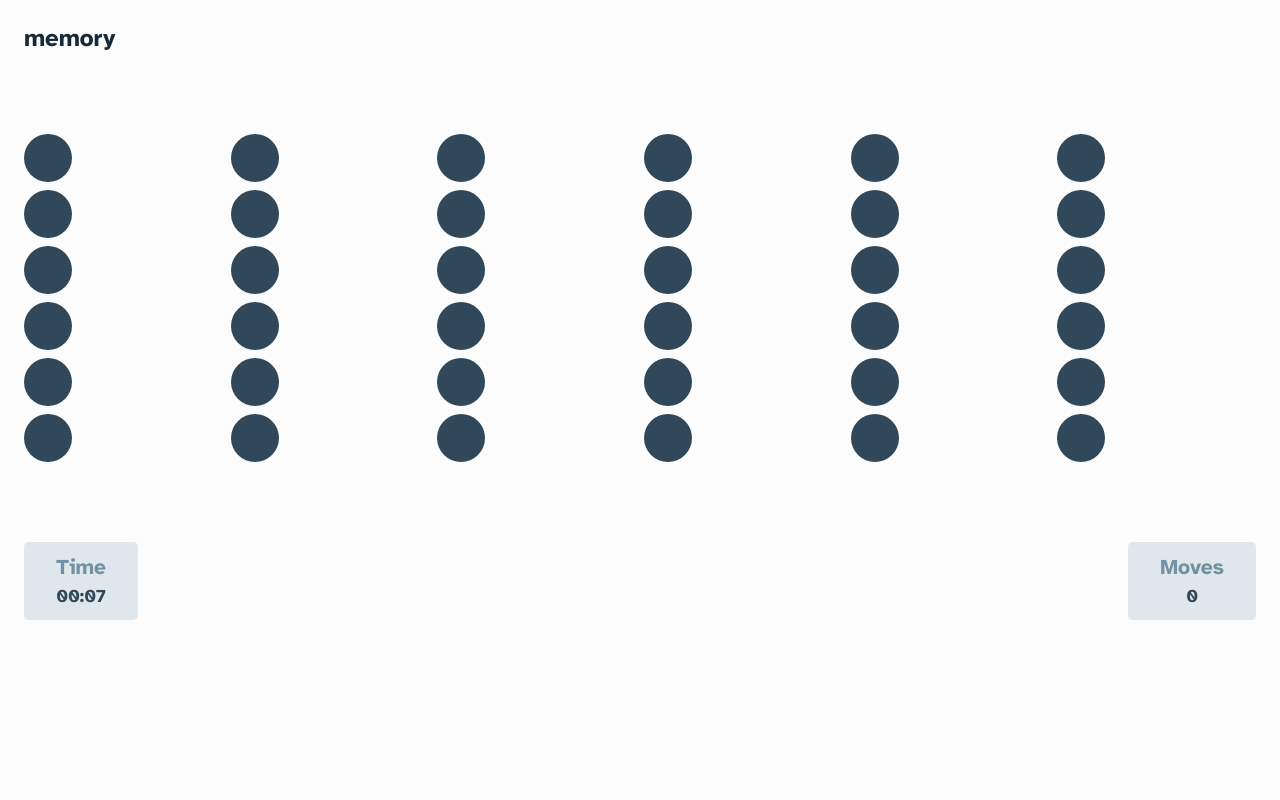
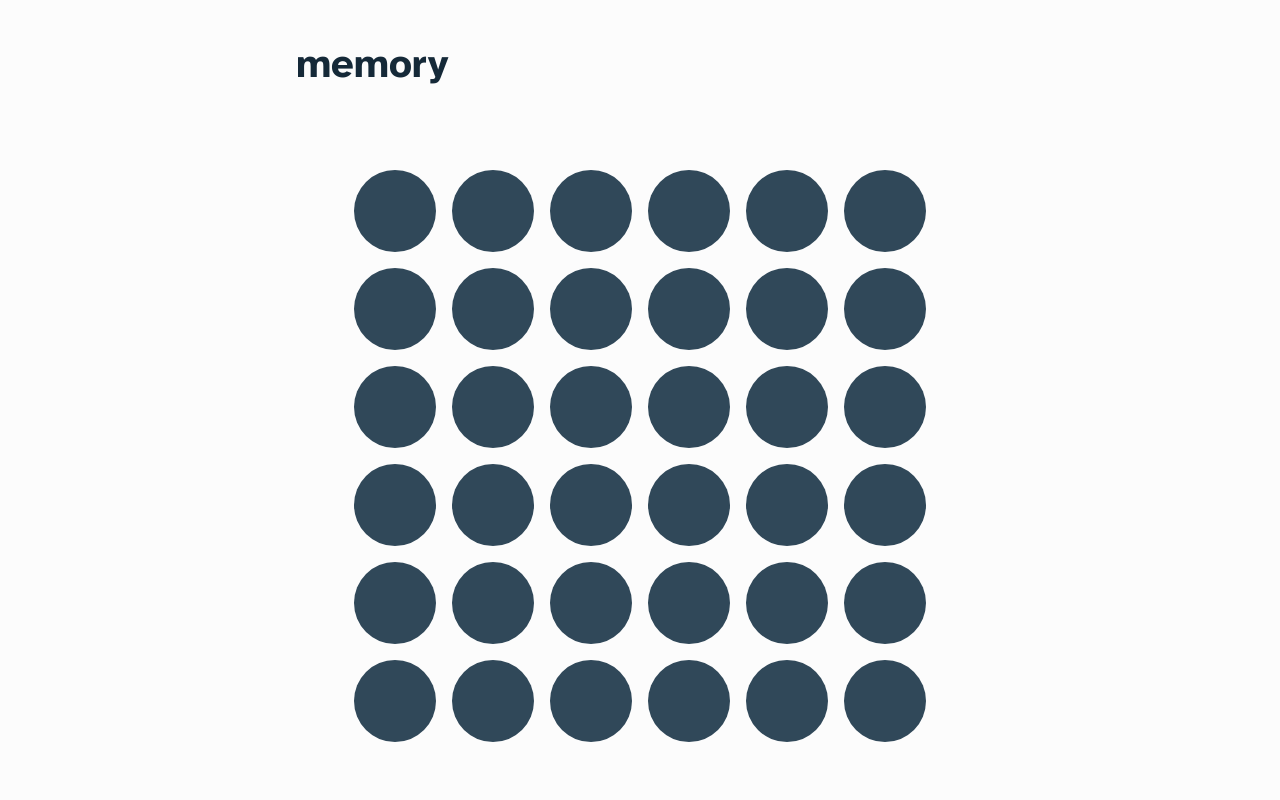
Before and after one commit to MrDemirtas/memory-game, a React (Vite) app: page / in a window 1280 px wide. Shown: the top 800 px of the page. Built offline with nearby package versions, Linux system fonts and the light colour scheme.

Commit message:
Responsive tasarım eklendi, yorum satırları eklendi, iyileştirmeler yapıldı

```diff
--- a/src/App.css
+++ b/src/App.css
@@ -2,9 +2,13 @@
 
 body {
   font-family: "Atkinson Hyperlegible", system-ui;
-  padding: 24px;
   background-color: #fcfcfc;
 }
+
+.container {
+  max-width: 375px;
+  margin-inline: auto;
+  padding: 24px;
 
   header {
     h1 {
@@ -19,6 +23,8 @@ header {
     display: grid;
     grid-template-columns: repeat(6, 1fr);
     gap: 8px;
+    justify-items: center;
+    margin-inline: auto;
 
     .number {
       background-color: #304859;
@@ -37,6 +43,10 @@ header {
         line-height: 29.76px;
         color: #fcfcfc;
       }
+    }
+
+    .number:hover {
+      background-color: #6395b8;
     }
 
     .number.active {
@@ -63,9 +73,10 @@ header {
     color: #fcfcfc;
   }
 
-.footer {
+  footer {
     margin-top: 80px;
     text-align: center;
+    margin-inline: auto;
     h1 {
       font-size: 24px;
       line-height: 29.76px;
@@ -88,10 +99,81 @@ header {
         background-color: #dfe7ec;
         h3 {
           color: #7191a5;
+          font-size: 15px;
+          line-height: 18.6px;
         }
         span {
           color: #304859;
+          font-size: 24px;
+          font-weight: 700;
+          line-height: 29.76px;
         }
       }
     }
   }
+}
+
+@media (min-width: 768px) {
+  .container {
+    padding: 40px;
+
+    header {
+      h1 {
+        font-size: 40px;
+        line-height: 49.6px;
+      }
+    }
+
+    max-width: 768px;
+
+    .numbers-container {
+      max-width: 572px;
+      gap: 16px;
+      .number {
+        width: 82px;
+        height: 82px;
+        span {
+          font-size: 44px;
+        }
+      }
+    }
+
+    footer {
+      max-width: 540px;
+      margin-top: 122px;
+      margin-inline: auto;
+      h1 {
+        font-size: 40px;
+        line-height: 49.6px;
+      }
+      .footer-container {
+        .time,
+        .moves {
+          flex-direction: row;
+          align-items: center;
+          justify-content: space-between;
+          padding: 16px 24px;
+          width: 255px;
+          h3 {
+            font-size: 18px;
+            line-height: 22.32px;
+          }
+          span {
+            font-size: 32px;
+            line-height: 39.68px;
+          }
+        }
+      }
+    }
+  }
+}
+
+@media (min-width: 1440px) {
+  .container {
+    max-width: 1440px;
+    padding: 68px 165px;
+
+    .numbers-container {
+    }
+  }
+}
--- a/src/App.jsx
+++ b/src/App.jsx
@@ -3,51 +3,65 @@ import Numbers from "./components/numbers";
 import Footer from "./components/footer";
 import { useState } from "react";
 
-let firstTime = false;
-let timerId;
+let firstTime = false; // * firstTime global değişkenini false olarak başlangıç değeri olarak atıyoruz
+let timerId; // * timerId global değişkenini oluşturuyoruz
+
 function App() {
-  const [moves, setMoves] = useState(0);
-  const [time, setTime] = useState(0);
-  const [gameOver, setGameOver] = useState(false);
+  const [moves, setMoves] = useState(0); // * moves değişkenini useState ile oluşturuyoruz ve 0 olarak başlangıç değeri olarak atıyoruz
+  const [time, setTime] = useState(0); // * time değişkenini useState ile oluşturuyoruz ve 0 olarak başlangıç değeri olarak atıyoruz
+  const [gameOver, setGameOver] = useState(false); // * gameOver değişkenini useState ile oluşturuyoruz ve false olarak başlangıç değeri olarak atıyoruz
 
+  // * timer fonksiyonu ile zamanı sayıyoruz
   function timer() {
-    const timerId = setInterval(() => {
-      setTime((prev) => prev + 1);
+    // * kronometreyi başlatıyoruz ve timer değişkenine atıyoruz
+    const timer = setInterval(() => {
+      setTime((prev) => prev + 1); // * time değişkenini 1 saniye arttırıyoruz. setTime kullanıyoruz çünkü state değiştiğinde component tekrar render olur.
     }, 1000);
-    return timerId;
+    return timer; // * timer değişkenini döndürüyoruz
   }
 
+  // * firstTime değişkeni false ise çalışır.
   if (!firstTime) {
-    timerId = timer();
-    firstTime = true;
+    timerId = timer(); // * timer fonksiyonunu çağırıyoruz ve timerId'yi global değişken olarak atıyoruz
+    firstTime = true; // * firstTime değişkenini true yapıyoruz çünkü zamanı saymaya başladık. Eğer yapmazsak her render olduğunda timer fonksiyonu çalışır.
   }
 
+  // * moves değişkenini 1 arttırıyoruz
   function handleMoves() {
-    setMoves(moves + 1);
+    setMoves(moves + 1); // * moves değişkenini 1 arttırıyoruz
   }
 
+  // * gameOver değişkenini true yapıyoruz ve timerId'yi temizliyerek zamanı durduruyoruz
   function handleGameOver() {
-    setGameOver(true);
-    clearInterval(timerId);
+    setGameOver(true); // * gameOver değişkenini true yapıyoruz
+    clearInterval(timerId); // * timerId'yi temizliyerek zamanı durduruyoruz
   }
 
   return (
-    <>
+    <div className="container">
       <Header />
-      <Numbers handleMoves={handleMoves} handleGameOver={handleGameOver} />
-      <Footer moves={moves} time={convertSecondsToTime(time)} gameOver={gameOver} />
-    </>
+      <Numbers
+        handleMoves={handleMoves} // * handleMoves fonksiyonunu PROP DRILLING ile Numbers componentine gönderiyoruz
+        handleGameOver={handleGameOver} // * handleGameOver fonksiyonunu PROP DRILLING ile Numbers componentine gönderiyoruz
+      />
+      <Footer
+        moves={moves} // * moves değişkenini Footer componentine gönderiyoruz
+        time={convertSecondsToTime(time)} // * time değişkenini zamanı formatlayarak Footer componentine gönderiyoruz
+        gameOver={gameOver} // * gameOver değişkenini Footer componentine gönderiyoruz
+      />
+    </div>
   );
 }
 
+// * time değişkenini zamanı formatlayarak döndürüyoruz
 function convertSecondsToTime(seconds) {
-  const minutes = Math.floor((seconds % 3600) / 60);
-  const secs = seconds % 60;
+  const minutes = Math.floor((seconds % 3600) / 60); // * minutes değişkenini zamanın dakikasını alıyoruz
+  const secs = seconds % 60; // * secs değişkenini zamanın saniyesini alıyoruz
 
-  const formattedMinutes = minutes.toString().padStart(2, "0");
-  const formattedSeconds = secs.toString().padStart(2, "0");
+  const formattedMinutes = minutes.toString().padStart(2, "0"); // * minutes değişkenini 2 haneli stringe dönüştürüyoruz ve eğer 2 haneli değilse 0 ekliyoruz
+  const formattedSeconds = secs.toString().padStart(2, "0"); // * secs değişkenini 2 haneli stringe dönüştürüyoruz ve eğer 2 haneli değilse 0 ekliyoruz
 
-  return `${formattedMinutes}:${formattedSeconds}`;
+  return `${formattedMinutes}:${formattedSeconds}`; // * zamanı formatlayarak döndürüyoruz
 }
 
 export default App;
--- a/src/components/footer.jsx
+++ b/src/components/footer.jsx
@@ -1,19 +1,20 @@
 function Footer({ time, moves, gameOver }) {
+  // * time, moves ve gameOver prop'larını App componentinden alıyoruz
   return (
     <>
-      <div className="footer">
-        <h1>{gameOver && "Game Over"}</h1>
+      <footer>
+        <h1>{gameOver && "Game Over"}</h1> {/* gameOver değişkeni true ise "Game Over" yazısını gösterir, false ise göstermez */}
         <div className="footer-container">
           <div className="time">
             <h3>Time</h3>
-            <span>{time}</span>
+            <span>{time}</span> {/* time değerini gösterir */}
           </div>
           <div className="moves">
             <h3>Moves</h3>
-            <span>{moves}</span>
+            <span>{moves}</span> {/* moves değerini gösterir */}
           </div>
         </div>
-      </div>
+      </footer>
     </>
   );
 }
--- a/src/components/numbers.jsx
+++ b/src/components/numbers.jsx
@@ -1,45 +1,62 @@
 import { useState } from "react";
-import { numbers } from "../nums";
+import { numbers } from "../nums"; // * nums.js dosyasından numbers dizisini import ediyoruz
+const randomNumbers = numbers.sort(() => Math.random() - 0.5); // * numbers dizisini random olarak sıralıyoruz
 
-const randomNumbers = numbers.sort(() => Math.random() - 0.5);
-console.log(randomNumbers);
 function Numbers({ handleMoves, handleGameOver }) {
-  const [numberData, setNumberData] = useState(randomNumbers);
-  const [selectedNumbers, setSelectedNumbers] = useState([]);
-  const [buttonDisabled, setButtonDisabled] = useState(false);
+  // * handleMoves ve handleGameOver fonksiyonlarını App componentinden PROP DRILLING ile alıyoruz
 
+  const [numberData, setNumberData] = useState(randomNumbers); // * numberData dizisini useState ile oluşturuyoruz ve randomNumbers dizisini başlangıç değeri olarak atıyoruz
+  const [selectedNumbers, setSelectedNumbers] = useState([]); // * selectedNumbers dizisini useState ile oluşturuyoruz ve boş bir dizi olarak başlangıç değeri olarak atıyoruz
+  const [buttonDisabled, setButtonDisabled] = useState(false); // * buttonDisabled değişkenini useState ile oluşturuyoruz ve false olarak başlangıç değeri olarak atıyoruz
+
+  if (selectedNumbers.length == 2) {
+    handleMoves(); // * App componentinden PROP DRILLING ile aldığımız handleMoves fonksiyonunu çağırıyoruz
+    setButtonDisabled(true); // * buttonDisabled değişkenini true yaparak işlem bitene kadar butonların pasif olmasını sağlıyoruz
+
+    // * setTimeout ile tıkladığımız butonların ekranda 1.5 saniye görünmesini sağlıyoruz
+    setTimeout(() => {
+       // * selectedNumbers dizisindeki ilk ve ikinci elemanın numaralarını karşılaştırıyoruz
+      if (selectedNumbers[0].num === selectedNumbers[1].num) {
+        numberData.find((x) => x.id === selectedNumbers[0].id).isFound = true; // * numberData dizisindeki ilk elemanın isFound değerini true yapıyoruz
+        numberData.find((x) => x.id === selectedNumbers[1].id).isFound = true; // * numberData dizisindeki ikinci elemanın isFound değerini true yapıyoruz
+      } else {
+        numberData.find((x) => x.id === selectedNumbers[0].id).isShow = false; // * numberData dizisindeki ilk elemanın isShow değerini false yapıyoruz
+        numberData.find((x) => x.id === selectedNumbers[1].id).isShow = false; // * numberData dizisindeki ikinci elemanın isShow değerini false yapıyoruz
+      }
+
+      // * numberData dizisindeki tüm elemanların isFound değerleri true ise handleGameOver fonksiyonunu çağırıyoruz
+      if (numberData.every((x) => x.isFound)) {
+        handleGameOver(); // * App componentinden PROP DRILLING ile aldığımız handleGameOver fonksiyonunu çağırıyoruz
+      }
+
+      setNumberData([...numberData]); // * numberData dizisini güncelliyoruz
+      setButtonDisabled(false); // * buttonDisabled değişkenini false yapıyoruz
+    }, 1500);
+
+    setSelectedNumbers([]); // * selectedNumbers dizisini boş bir dizi olarak atıyoruz
+  }
+
+  // * number butonuna tıklandığında çalışan fonksiyon
   function handleClick(id, num) {
-    numberData.find((x) => x.id === id).isShow = true;
-    setNumberData([...numberData]);
-    const newSelectedNumbers = [...selectedNumbers, { id: id, num: num }];
-
-    if (newSelectedNumbers.length === 2) {
-      handleMoves();
-      setButtonDisabled(true);
-      setTimeout(() => {
-        if (newSelectedNumbers[0].num === newSelectedNumbers[1].num) {
-          numberData.find((x) => x.id === newSelectedNumbers[0].id).isFound = true;
-          numberData.find((x) => x.id === newSelectedNumbers[1].id).isFound = true;
-        } else {
-          numberData.find((x) => x.id === newSelectedNumbers[0].id).isShow = false;
-          numberData.find((x) => x.id === newSelectedNumbers[1].id).isShow = false;
-        }
-        if (numberData.every((x) => x.isFound)) {
-          handleGameOver();
-        }
-        setNumberData([...numberData]);
-        setButtonDisabled(false);
-      }, 1500);
-      setSelectedNumbers([]);
-    } else {
-      setSelectedNumbers([{ id: id, num: num }]);
-    }
+    numberData.find((x) => x.id === id).isShow = true; // * numberData dizisindeki id değeri id olan elemanın isShow değerini true yapıyoruz
+    setNumberData([...numberData]); // * numberData dizisini güncelliyoruz
+    setSelectedNumbers([...selectedNumbers, { id: id, num: num }]); // * selectedNumbers dizisini güncelliyoruz
   }
 
   return (
     <div className="numbers-container">
-      {numberData.map((number) => {
-        return <Number key={number.id} id={number.id} num={number.num} isShow={number.isShow} isFound={number.isFound} handleClick={handleClick} buttonDisabled={buttonDisabled} />;
+      {numberData.map((number) => { // * numberData dizisindeki her elemanı Number componentine gönderiyoruz
+        return (
+          <Number
+            key={number.id} // * key prop'u ile her elemanın benzersiz bir anahtar olmasını sağlıyoruz
+            id={number.id} // * id prop'u ile her elemanın benzersiz id'sini gönderiyoruz
+            num={number.num} // * num prop'u ile her elemanın numarasını gönderiyoruz
+            isShow={number.isShow} // * isShow prop'u ile her elemanın görünüp görünmeyeceğini belirliyoruz
+            isFound={number.isFound} // * isFound prop'u ile her elemanın bulunup bulunmadığını belirliyoruz
+            handleClick={handleClick} // * handleClick prop'u ile PROP DRILLING yaparak handleClick fonksiyonunu gönderiyoruz
+            buttonDisabled={buttonDisabled} // * buttonDisabled prop'u ile butonun aktif olup olmadığını belirliyoruz
+          />
+        );
       })}
     </div>
   );
@@ -47,8 +64,14 @@ function Numbers({ handleMoves, handleGameOver }) {
 
 function Number({ id, num, isShow, isFound, handleClick, buttonDisabled }) {
   return (
-    <button className={"number" + (isFound ? " passive" : isShow ? " active" : "")} disabled={isFound || isShow || buttonDisabled} onClick={() => handleClick(id, num)}>
-      <span>{isShow || isFound ? num : ""}</span>
+    <button
+      className={"number" + (isFound ? " passive" : isShow ? " active" : "")} // * number class'ına isFound, isShow ve buttonDisabled değerlerine göre class ekliyoruz
+      disabled={isFound || isShow || buttonDisabled} // * butonun aktif olup olmadığını belirliyoruz
+      onClick={() => handleClick(id, num)} // * buton tıklandığında PROP DRILLING ile aldığımız handleClick fonksiyonunu çağırıyoruz
+    >
+      <span>
+        {isShow || isFound ? num : ""} {/* isShow veya isFound değeri true ise num değerini gösterir, false ise boş bir string gösterir */}
+      </span>
     </button>
   );
 }
```
Lines whose indentation alone changed are shown as unchanged.
